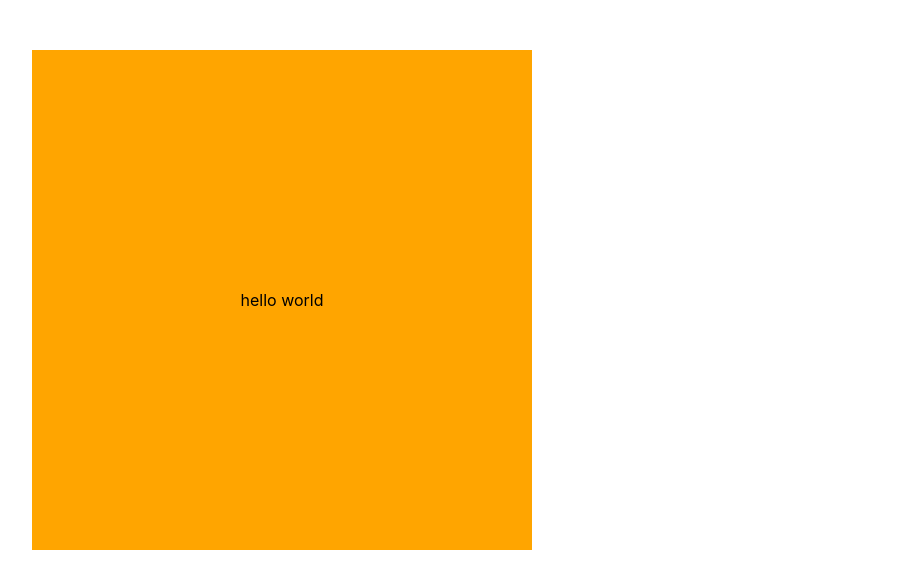
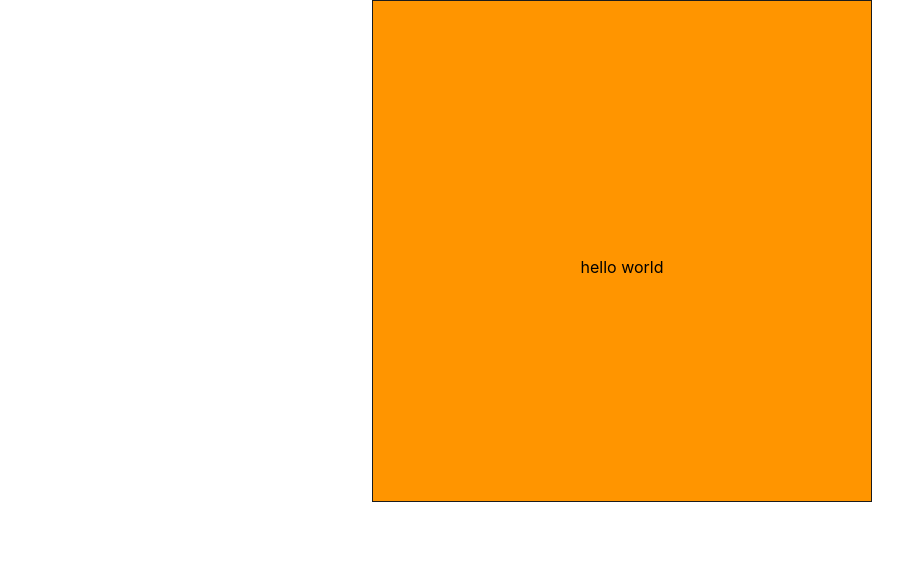
Before and after one commit to jpjpjp8/midtermexam, a React (Create React App) app: page / in a window 1280 px wide. Shown: the top 588 px of the page, without its empty margins (18-921 px from the left). Built offline with nearby package versions, Linux system fonts and the light colour scheme.

Commit message:
Update App.css

```diff
--- a/src/App.css
+++ b/src/App.css
@@ -1,16 +1,73 @@
+body {
+  max-width: 500px;
+  margin: auto;
+}
 
 .Mendoza {
-  width: 500px;
   height: 500px;
-  margin-right: 50px;
-  margin-bottom: 50px;
-  background: orange;
+  line-height: 500px;
+  margin:auto;
+  text-align: center;
+  background-color: #FF9500;
+  border: 1px solid #1C1C1C;
+}
+
+.Mendoza2 {
+  display: flex;
+  flex-direction: column;
+  height: 500px;
+}
+
+.Mendoza2 > div {
+  flex: 100%;
+}
+
+.item5 { grid-area: five; }
+.item6 { grid-area: six; }
+.item7 { grid-area: seven; }
+.item8 { grid-area: eight; }
+
+.grid-container {
+  display: grid;
+  grid-template-areas: "five six seven seven"
+                      "five six seven seven"
+                      "five six eight eight"
+                      "five six eight eight";
+  background-color: #2196F3;
+}
+
+.grid-container > div {
+  font-size: 40px;
+  background-color: blueviolet;
+  margin: 1px;
+  display: grid;
+  justify-content: center;
+  align-items: center;
+}
+
+.flex-container {
+  display: flex;
+  background-color: #2196F3;
+}
+
+.flex-container-left {
+  flex-direction: column;
+  display: flex;
+  flex: 1;
+}
+
+.flex-container-right {
+  display: flex;
+  flex-direction: row;
+  flex: 1;
+}
+
+.flex-container > div > div {
+  flex: 1;
+  font-size: 40px;
+  background-color: blueviolet;
+  margin: 1px;
   display: flex;
   justify-content: center;
   align-items: center;
-  margin: 50px;
 }
-
-.Mendoza p {
-  text-align: center;
-}
```
